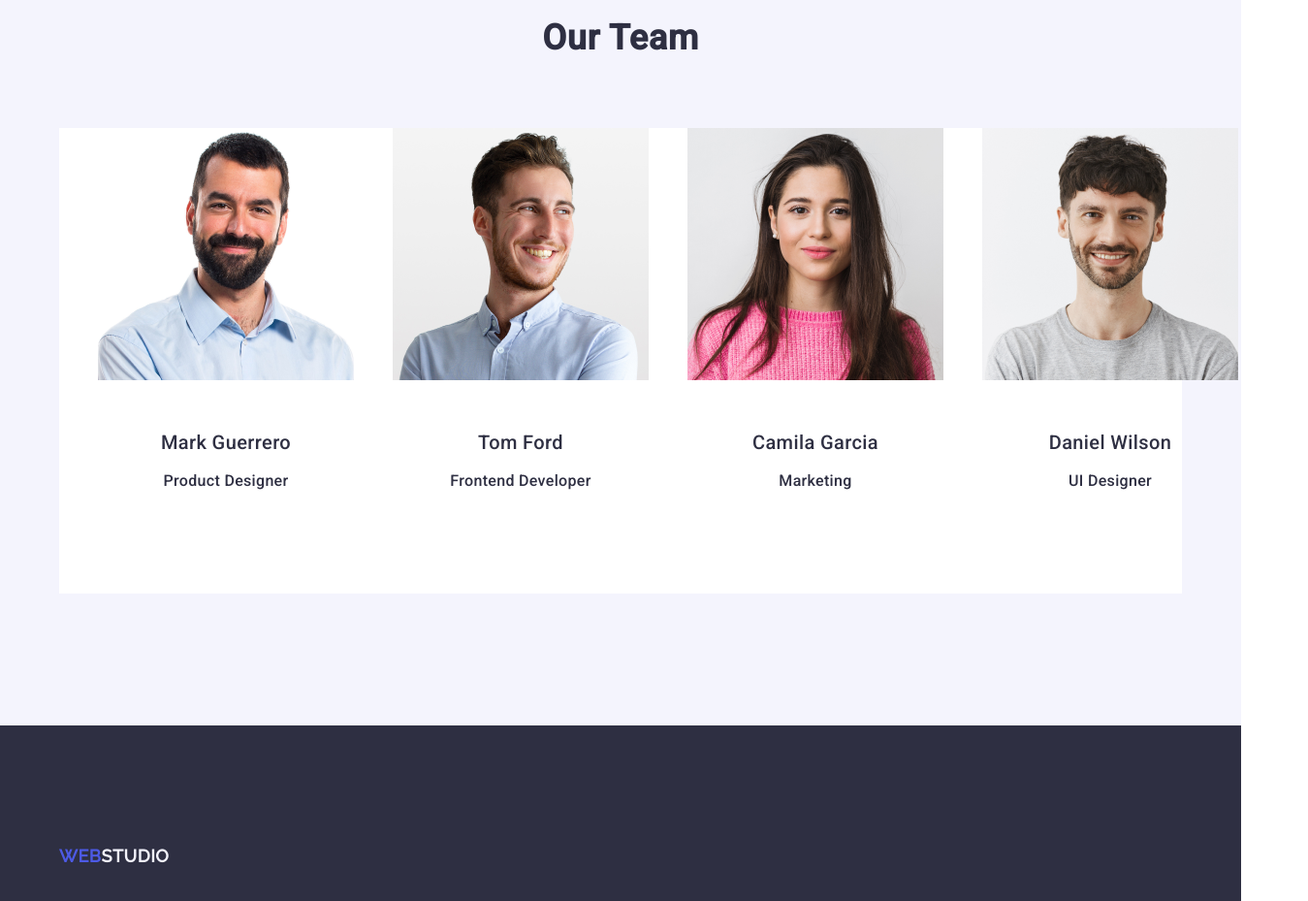
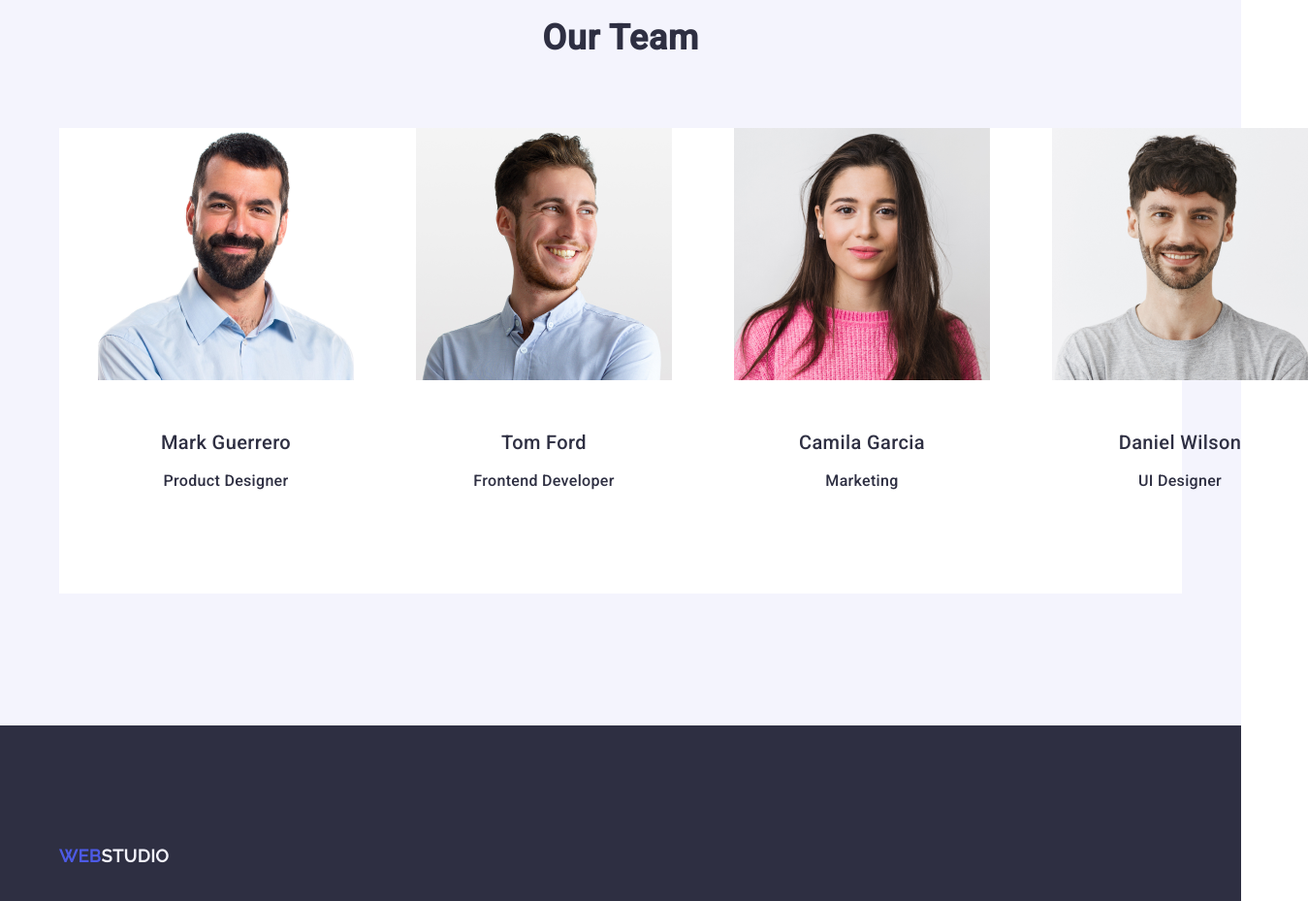
Before and after one commit to Anton949432/goit-markup-hw-03, a plain HTML site: page index.html in a window 1280 px wide. Shown: the part 1940-2869 px from the top of the page at 97% size, 1349 px wide, since content can reach past the window. Drawn offline with Linux system fonts and the light colour scheme.

Commit message:
Add files via upload

```diff
--- a/css/styles.css
+++ b/css/styles.css
@@ -81,6 +81,14 @@ img {
 
 .li-img {
     width: calc((100% - 48px) / 3);
+}
+
+.li-gap {
+    margin-right: 24px;
+}
+
+.li-foot {
+    margin-right: 0;
 }
 
 .visually-hidden {
@@ -262,7 +270,6 @@ img {
     cursor: pointer;
     padding: 12px 24px;
     border: var(--border);
-    border: 1px solid transparent;
     border-radius: 4px;
 }
 
--- a/index.html
+++ b/index.html
@@ -104,7 +104,7 @@
             <div class="container">
                 <h2 class="about">Our Team</h2>
                 <ul class="list">
-                    <li class="li-team">
+                    <li class="li-team li-gap">
                         <img class="team-img" src="./images/imagesteam1.jpg" alt="Mark Guerrero
 Product Designer" width="264" height="260">
                         <div class="div-team">
@@ -112,7 +112,7 @@ Product Designer" width="264" height="260">
                             <p class="listp"> Product Designer</p>
                         </div>
                     </li>
-                    <li class="li-team">
+                    <li class="li-team li-gap">
                         <img class="team-img" src="./images/imagesteam2.jpg" alt="Tom Ford
 Frontend Developer" width="264" height="260">
                         <div class="div-team">
@@ -120,7 +120,7 @@ Frontend Developer" width="264" height="260">
                             <p class="listp"> Frontend Developer</p>
                         </div>
                     </li>
-                    <li class="li-team">
+                    <li class="li-team li-gap">
                         <img class="team-img" src="./images/imagesteam3.jpg" alt="Camila Garcia
 Marketing" width="264" height="260">
                         <div class="div-team">
@@ -128,7 +128,7 @@ Marketing" width="264" height="260">
                             <p class="listp"> Marketing</p>
                         </div>
                     </li>
-                    <li class="li-team">
+                    <li class="li-team li-foot">
                         <img class="team-img" src="./images/imagesteam4.jpg" alt="Daniel Wilson
 UI Designer" width="264" height="260">
                         <div class="div-team">
```
